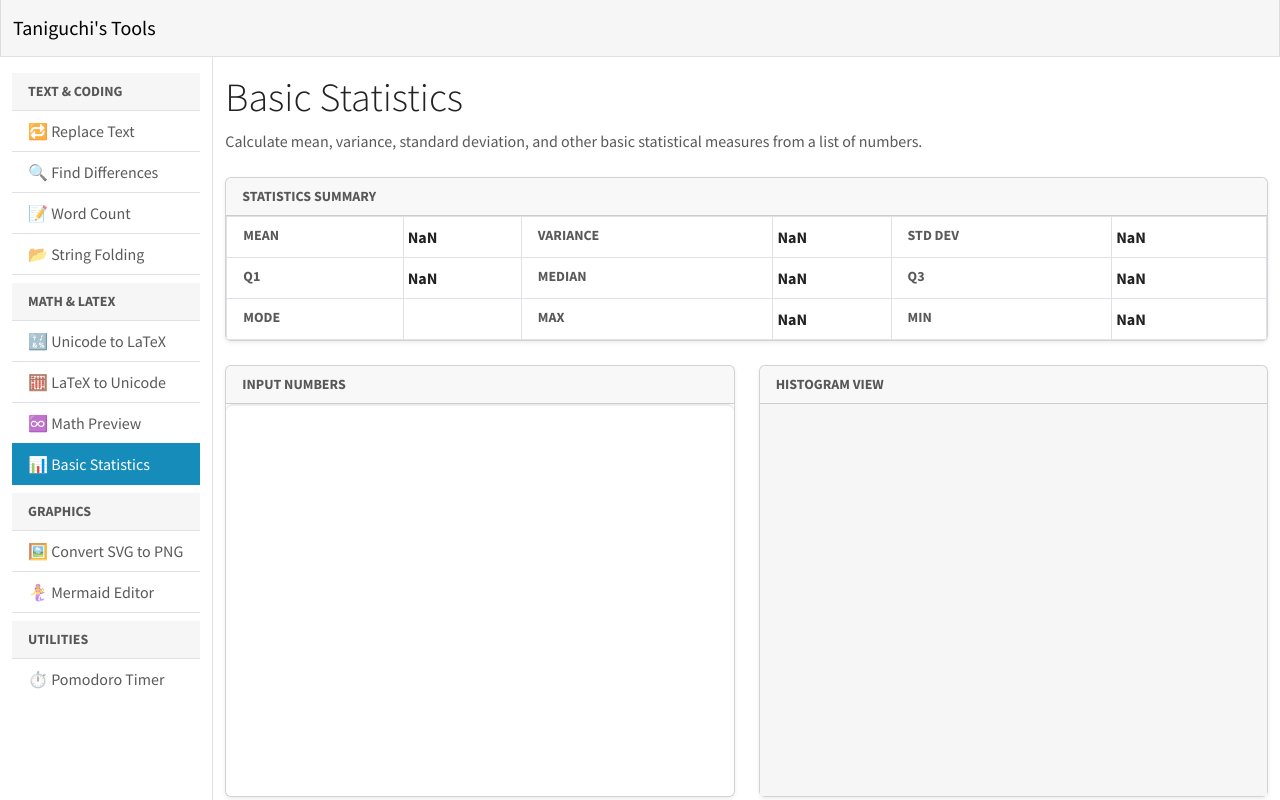
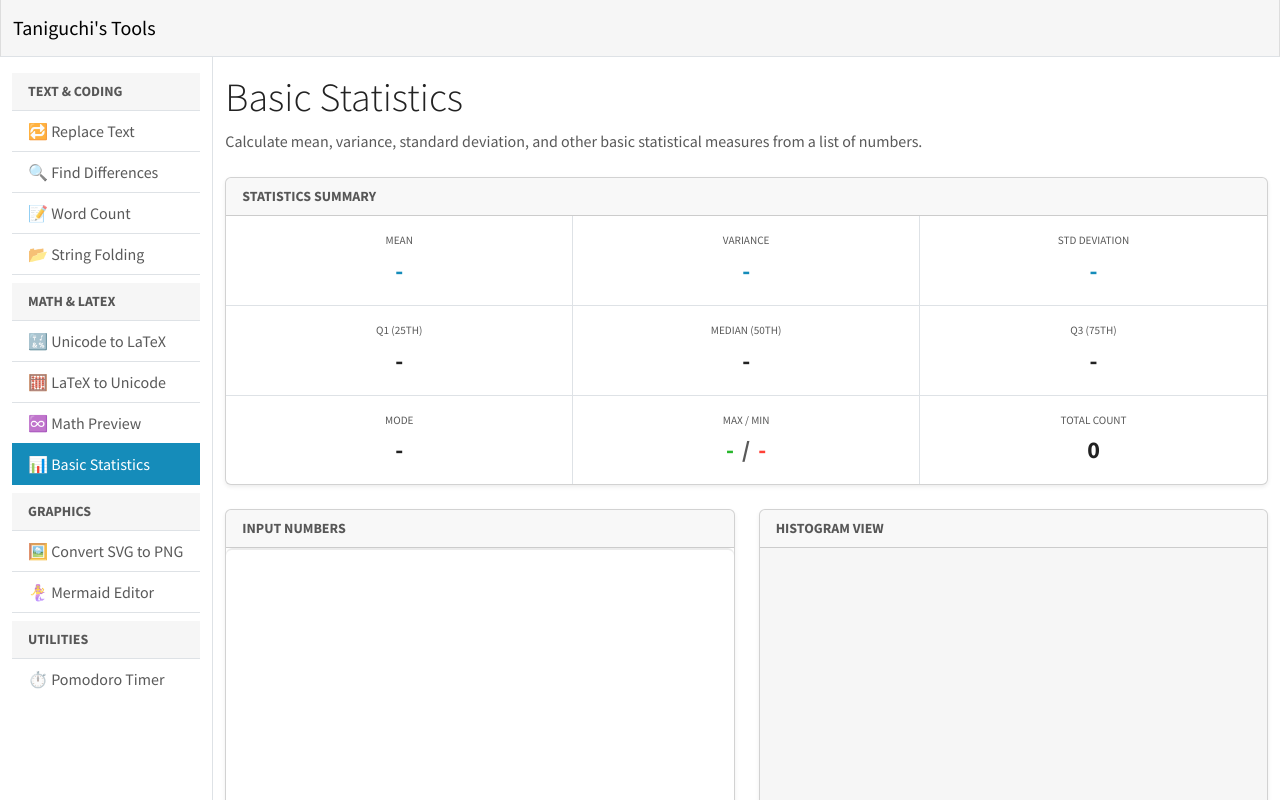
Before and after one commit to tani/tools, a Vue app: page /basic-statistics in a window 1280 px wide. Shown: the top 800 px of the page. Built offline with nearby package versions, Linux system fonts and the light colour scheme.

Commit message:
style: replace summary tables with modern dashboard grid layouts

```diff
--- a/src/views/basic-statistics.vue
+++ b/src/views/basic-statistics.vue
@@ -178,34 +178,55 @@ const chartData = computed(() => {
         <div class="card shadow-sm">
           <div class="card-header fw-bold small text-uppercase text-muted">Statistics Summary</div>
           <div class="card-body p-0">
-            <table class="table table-sm table-bordered mb-0">
-              <tbody>
-                <tr>
-                  <th class="ps-3 small text-uppercase text-muted py-2">Mean</th>
-                  <td class="fw-bold py-2">{{ round(mean(values))?.toString() }}</td>
-                  <th class="ps-3 small text-uppercase text-muted py-2">Variance</th>
-                  <td class="fw-bold py-2">{{ round(variance(values))?.toString() }}</td>
-                  <th class="ps-3 small text-uppercase text-muted py-2">Std Dev</th>
-                  <td class="fw-bold py-2 pe-3">{{ round(standardDeviation(values))?.toString() }}</td>
-                </tr>
-                <tr>
-                  <th class="ps-3 small text-uppercase text-muted py-2">Q1</th>
-                  <td class="fw-bold py-2">{{ firstQuartile(values)?.toString() }}</td>
-                  <th class="ps-3 small text-uppercase text-muted py-2">Median</th>
-                  <td class="fw-bold py-2">{{ median(values)?.toString() }}</td>
-                  <th class="ps-3 small text-uppercase text-muted py-2">Q3</th>
-                  <td class="fw-bold py-2 pe-3">{{ thirdQuartile(values)?.toString() }}</td>
-                </tr>
-                <tr>
-                  <th class="ps-3 small text-uppercase text-muted py-2">Mode</th>
-                  <td class="fw-bold py-2">{{ modes(values)?.join(", ") }}</td>
-                  <th class="ps-3 small text-uppercase text-muted py-2">Max</th>
-                  <td class="fw-bold py-2">{{ max(values)?.toString() }}</td>
-                  <th class="ps-3 small text-uppercase text-muted py-2">Min</th>
-                  <td class="fw-bold py-2 pe-3">{{ min(values)?.toString() }}</td>
-                </tr>
-              </tbody>
-            </table>
+            <!-- Row 1 -->
+            <div class="row g-0 text-center border-bottom">
+              <div class="col-md-4 border-end py-3">
+                <div class="small text-uppercase text-muted mb-1" style="font-size: 0.7rem;">Mean</div>
+                <div class="fs-4 fw-bold text-primary">{{ values.length ? round(mean(values)) : '-' }}</div>
+              </div>
+              <div class="col-md-4 border-end py-3">
+                <div class="small text-uppercase text-muted mb-1" style="font-size: 0.7rem;">Variance</div>
+                <div class="fs-4 fw-bold text-primary">{{ values.length ? round(variance(values)) : '-' }}</div>
+              </div>
+              <div class="col-md-4 py-3">
+                <div class="small text-uppercase text-muted mb-1" style="font-size: 0.7rem;">Std Deviation</div>
+                <div class="fs-4 fw-bold text-primary">{{ values.length ? round(standardDeviation(values)) : '-' }}</div>
+              </div>
+            </div>
+            <!-- Row 2 -->
+            <div class="row g-0 text-center border-bottom">
+              <div class="col-md-4 border-end py-3">
+                <div class="small text-uppercase text-muted mb-1" style="font-size: 0.7rem;">Q1 (25th)</div>
+                <div class="fs-4 fw-bold">{{ values.length ? firstQuartile(values) : '-' }}</div>
+              </div>
+              <div class="col-md-4 border-end py-3">
+                <div class="small text-uppercase text-muted mb-1" style="font-size: 0.7rem;">Median (50th)</div>
+                <div class="fs-4 fw-bold">{{ values.length ? median(values) : '-' }}</div>
+              </div>
+              <div class="col-md-4 py-3">
+                <div class="small text-uppercase text-muted mb-1" style="font-size: 0.7rem;">Q3 (75th)</div>
+                <div class="fs-4 fw-bold">{{ values.length ? thirdQuartile(values) : '-' }}</div>
+              </div>
+            </div>
+            <!-- Row 3 -->
+            <div class="row g-0 text-center">
+              <div class="col-md-4 border-end py-3">
+                <div class="small text-uppercase text-muted mb-1" style="font-size: 0.7rem;">Mode</div>
+                <div class="fs-4 fw-bold">{{ values.length ? modes(values)?.join(", ") : '-' }}</div>
+              </div>
+              <div class="col-md-4 border-end py-3">
+                <div class="small text-uppercase text-muted mb-1" style="font-size: 0.7rem;">Max / Min</div>
+                <div class="fs-4 fw-bold">
+                  <span class="text-success">{{ values.length ? max(values) : '-' }}</span>
+                  <span class="mx-2 text-muted">/</span>
+                  <span class="text-danger">{{ values.length ? min(values) : '-' }}</span>
+                </div>
+              </div>
+              <div class="col-md-4 py-3">
+                <div class="small text-uppercase text-muted mb-1" style="font-size: 0.7rem;">Total Count</div>
+                <div class="fs-4 fw-bold">{{ values.length }}</div>
+              </div>
+            </div>
           </div>
         </div>
       </div>
--- a/src/views/word-count.vue
+++ b/src/views/word-count.vue
@@ -41,18 +41,20 @@ const lineCount = computed(() => input.value.split(/\r\n|\r|\n/).length);
         <div class="card shadow-sm">
           <div class="card-header fw-bold small text-uppercase text-muted">Statistics Summary</div>
           <div class="card-body p-0">
-            <table class="table table-bordered mb-0">
-              <tbody>
-                <tr>
-                  <th class="ps-3 small text-uppercase text-muted">Characters</th>
-                  <td class="fw-bold fs-5">{{ graphemeCount }}</td>
-                  <th class="ps-3 small text-uppercase text-muted">Words</th>
-                  <td class="fw-bold fs-5">{{ wordCount }}</td>
-                  <th class="ps-3 small text-uppercase text-muted">Lines</th>
-                  <td class="fw-bold fs-5 pe-3 text-end">{{ lineCount }}</td>
-                </tr>
-              </tbody>
-            </table>
+            <div class="row g-0 text-center">
+              <div class="col-md-4 border-end py-4">
+                <div class="small text-uppercase text-muted mb-1" style="font-size: 0.75rem;">Characters</div>
+                <div class="display-6 fw-bold text-primary">{{ graphemeCount }}</div>
+              </div>
+              <div class="col-md-4 border-end py-4">
+                <div class="small text-uppercase text-muted mb-1" style="font-size: 0.75rem;">Words</div>
+                <div class="display-6 fw-bold text-primary">{{ wordCount }}</div>
+              </div>
+              <div class="col-md-4 py-4">
+                <div class="small text-uppercase text-muted mb-1" style="font-size: 0.75rem;">Lines</div>
+                <div class="display-6 fw-bold text-primary">{{ lineCount }}</div>
+              </div>
+            </div>
           </div>
         </div>
       </div>
```
